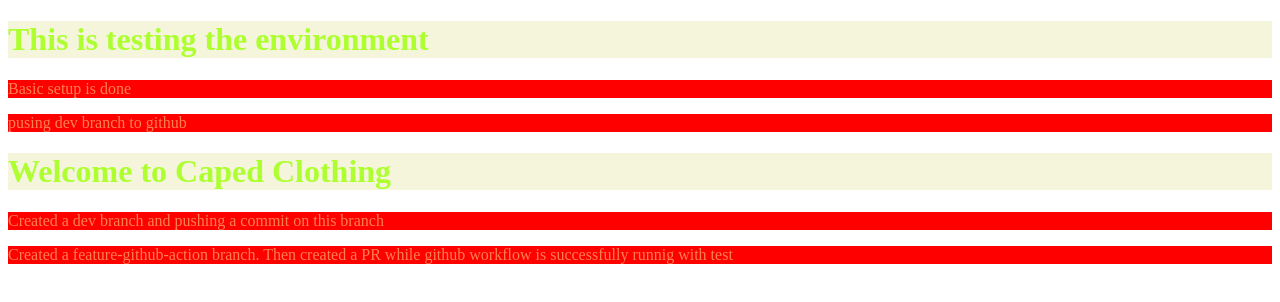
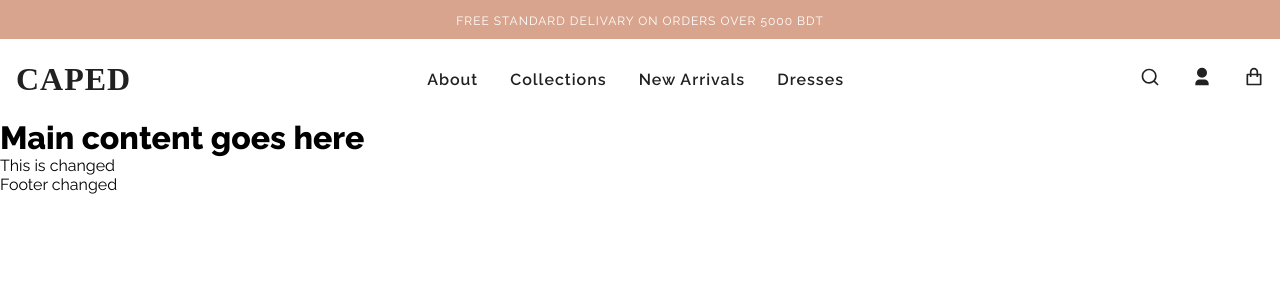
Before and after one commit to sagor9116/caped, a Gatsby site: page / in a window 1280 px wide. Built offline with nearby package versions, Linux system fonts and the light colour scheme; Gatsby itself is replaced by a stand-in of ours; a web font is replaced by a local one.

Commit message:
add favicon and add navigation
added navigaton and make it responsible

```diff
--- a/gatsby-browser.js
+++ b/gatsby-browser.js
@@ -1,6 +1,2 @@
 import "./src/styles/global.css"
 import "./src/styles/variables.css"
-
-// GATSBY_SHOPIFY_STOREFRONT_TOKEN = 322687f44f981a3f6abed8682004aed5
-
-// shopifyStoreFrontToken: process.env.GATSBY_SHOPIFY_STOREFRONT_TOKEN,
--- a/gatsby-config.js
+++ b/gatsby-config.js
@@ -8,6 +8,24 @@ module.exports = {
     hrefLang: "en",
     siteDescription: "A Gatsby powered E-commmerce clothing site for women",
     author: "Sagor Roy",
+    menuLinks: [
+      {
+        name: "About",
+        path: "/about",
+      },
+      {
+        name: "Collections",
+        path: "/all-collections",
+      },
+      {
+        name: "New Arrivals",
+        path: "/all-collections/new-arrivals",
+      },
+      {
+        name: "Dresses",
+        path: "/all-collections/dresses",
+      },
+    ],
   },
   flags: {
     FAST_DEV: true,
@@ -58,5 +76,13 @@ module.exports = {
       },
     },
     `gatsby-plugin-offline`,
+
+    {
+      resolve: `gatsby-plugin-google-fonts`,
+      options: {
+        fonts: [`Kurale`, `Raleway\:400,500,600,800 sans-serif`],
+        display: "swap",
+      },
+    },
   ].filter(Boolean),
 }
--- a/package.json
+++ b/package.json
@@ -25,6 +25,7 @@
     "dotenv": "^16.0.0",
     "gatsby": "^4.8.0",
     "gatsby-plugin-gatsby-cloud": "^4.8.1",
+    "gatsby-plugin-google-fonts": "^1.0.1",
     "gatsby-plugin-image": "^2.8.1",
     "gatsby-plugin-manifest": "^4.9.1",
     "gatsby-plugin-offline": "^5.9.1",
--- /dev/null
+++ b/src/components/announcement/Announcement.jsx
@@ -0,0 +1,26 @@
+import React from "react"
+import styled from "styled-components"
+
+const Wrapper = styled.div`
+  width: 100%;
+  padding: 10px 0;
+  background-color: #d8a48d;
+  text-align: center;
+`
+const AnnouncementText = styled.span`
+  color: #fff;
+  font-size: 12px;
+  letter-spacing: 1px;
+`
+
+const Announcement = () => {
+  return (
+    <Wrapper>
+      <AnnouncementText>
+        FREE STANDARD DELIVARY ON ORDERS OVER 5000 BDT
+      </AnnouncementText>
+    </Wrapper>
+  )
+}
+
+export default Announcement
--- /dev/null
+++ b/src/components/footer/Footer.jsx
@@ -0,0 +1,7 @@
+import React from "react"
+
+const Footer = () => {
+  return <div>Footer changed</div>
+}
+
+export default Footer
--- /dev/null
+++ b/src/components/header/Header.jsx
@@ -0,0 +1,13 @@
+import React from "react"
+import { Navigation, Announcement } from "../../components"
+
+const Header = ({ menuLinks, siteTitle }) => {
+  return (
+    <div>
+      <Announcement />
+      <Navigation menuLinks={menuLinks} siteTitle={siteTitle} />
+    </div>
+  )
+}
+
+export default Header
--- /dev/null
+++ b/src/components/index.js
@@ -0,0 +1,5 @@
+export { default as Header } from "./header/Header.jsx"
+export { default as Footer } from "./footer/Footer.jsx"
+export { default as Navigation } from "./nav/Navigation.jsx"
+export { default as Layout } from "./layout/Layout.jsx"
+export { default as Announcement } from "./announcement/Announcement.jsx"
--- /dev/null
+++ b/src/components/layout/Layout.jsx
@@ -0,0 +1,35 @@
+import React from "react"
+import { StaticQuery, graphql } from "gatsby"
+import { Header, Footer } from "../../components"
+
+const Layout = ({ children }) => {
+  return (
+    <StaticQuery
+      query={graphql`
+        query SiteTitleQuery {
+          site {
+            siteMetadata {
+              siteTitle
+              menuLinks {
+                name
+                path
+              }
+            }
+          }
+        }
+      `}
+      render={(data) => (
+        <>
+          <Header
+            menuLinks={data.site.siteMetadata.menuLinks}
+            siteTitle={data.site.siteMetadata.siteTitle}
+          />
+          <main>{children}</main>
+          <Footer />
+        </>
+      )}
+    />
+  )
+}
+
+export default Layout
--- /dev/null
+++ b/src/components/nav/Navigation.jsx
@@ -0,0 +1,81 @@
+import React, { useState, useEffect } from "react"
+import { v4 as uuidv4 } from "uuid"
+
+import {
+  RiMenu3Fill,
+  RiSearchLine,
+  RiCloseLine,
+  RiUser3Fill,
+  RiShoppingBagLine,
+} from "react-icons/ri"
+
+import {
+  Nav,
+  NavLinks,
+  NavLogoLink,
+  NavMenu,
+  NavSocialMenu,
+  IconLink,
+  ToggleBars,
+  Wrapper,
+  NavMenuContainer,
+} from "./navigation.styles"
+
+const Navigation = ({ siteTitle, menuLinks }) => {
+  const [scroll, setScroll] = useState(false)
+  const [click, setClick] = useState(false)
+
+  const changeNav = () => {
+    if (window.scrollY >= 80) {
+      setScroll(true)
+    } else {
+      setScroll(false)
+    }
+  }
+
+  const handleClick = () => setClick(!click)
+
+  useEffect(() => {
+    changeNav()
+    window.addEventListener("scroll", changeNav)
+  }, [])
+
+  return (
+    <Wrapper>
+      <Nav active={scroll} click={click}>
+        <NavMenuContainer>
+          <NavLogoLink to="/">{siteTitle}</NavLogoLink>
+
+          <ToggleBars onClick={handleClick}>
+            {click ? <RiCloseLine /> : <RiMenu3Fill />}
+          </ToggleBars>
+          <NavMenu onClick={handleClick} click={click}>
+            {menuLinks.map((link) => (
+              <NavLinks to={link.path} key={uuidv4()}>
+                {link.name}
+              </NavLinks>
+            ))}
+          </NavMenu>
+          {/* NavMenu */}
+
+          <NavSocialMenu>
+            <IconLink to="/">
+              <RiSearchLine />
+            </IconLink>
+            <IconLink to="/">
+              <RiUser3Fill />
+            </IconLink>
+            <IconLink to="/">
+              <RiShoppingBagLine />
+            </IconLink>
+          </NavSocialMenu>
+          {/* NavSocialMenu */}
+        </NavMenuContainer>
+        {/* NavMenuContainer*/}
+      </Nav>
+      {/* Nav */}
+    </Wrapper>
+  )
+}
+
+export default Navigation
--- /dev/null
+++ b/src/components/nav/navigation.styles.js
@@ -0,0 +1,125 @@
+import styled from "styled-components"
+import { Link } from "gatsby"
+import { breakpoints } from "../../utils/styles"
+
+export const Wrapper = styled.div``
+
+export const Nav = styled.div`
+  height: 80px;
+  position: sticky;
+  top: 0;
+  background: ${({ active }) => (active ? "blue" : "white")};
+  z-index: 999;
+
+  @media screen and (max-width: ${breakpoints.l}px) {
+  }
+`
+
+export const NavMenuContainer = styled.nav`
+  width: 100%;
+  height: 80px;
+  display: flex;
+  justify-content: space-between;
+  align-items: center;
+  position: relative;
+  z-index: 1;
+`
+
+export const NavLogoLink = styled(Link)`
+  display: flex;
+  align-items: center;
+  color: var(--font-color);
+  height: 100%;
+  font-family: var(--header-font);
+  font-weight: 800;
+  letter-spacing: 2px;
+  text-transform: uppercase;
+  font-size: var(--font-small);
+  padding: 0.5rem 1rem;
+
+  @media screen and (min-width: ${breakpoints.m}px) {
+    font-size: var(--font-medium);
+  }
+
+  @media screen and (min-width: ${breakpoints.l}px) {
+    font-size: var(--font-large);
+    font-weight: 600;
+    letter-spacing: 1px;
+  }
+`
+
+export const NavMenu = styled.div`
+  display: flex;
+  justify-content: center;
+  align-items: center;
+
+  @media screen and (max-width: ${breakpoints.l}px) {
+    width: 100%;
+    height: 90vh;
+    flex-direction: column;
+    position: absolute;
+    top: ${({ click }) => (click ? "100%" : "-10000px")};
+    opacity: 1;
+
+    background: #fff;
+  }
+`
+
+export const NavLinks = styled(Link)`
+  color: var(--font-color);
+  font-weight: 600;
+  display: flex;
+  align-items: center;
+  padding: 0 1rem;
+  letter-spacing: 1px;
+
+  @media screen and (max-width: ${breakpoints.l}px) {
+    width: 100%;
+    text-align: center;
+    display: table;
+    padding: 2rem;
+    font-size: var(--font-small);
+  }
+`
+
+export const NavSocialMenu = styled.div`
+  display: flex;
+  align-items: center;
+
+  @media screen and (max-width: ${breakpoints.l}px) {
+    width: 100%;
+    justify-content: center;
+    margin-right: 2rem;
+  }
+`
+
+export const IconLink = styled(Link)`
+  padding: 0 1rem;
+  font-size: var(--font-small);
+  color: var(--font-color);
+
+  @media screen and (max-width: ${breakpoints.l}px) {
+    padding: 0 6px;
+    font-size: var(--font-medium);
+    :nth-child(2) {
+      display: none;
+    }
+  }
+`
+
+// mobile-menu
+export const ToggleBars = styled.div`
+  display: none;
+  color: var(--font-color);
+  transition: 0.5s all ease-in;
+
+  @media screen and (max-width: ${breakpoints.l}px) {
+    display: block;
+    position: absolute;
+    top: 0;
+    right: 0;
+    transform: translate(-100%, 78%);
+    font-size: var(--font-medium);
+    cursor: pointer;
+  }
+`
--- a/src/pages/index.js
+++ b/src/pages/index.js
@@ -1,21 +1,15 @@
 import * as React from "react"
+import Layout from "../components/layout/Layout"
 
 // markup
 const IndexPage = () => {
   return (
     <main>
       <title>CAPED</title>
-      <h1>This is testing the environment</h1>
-      <p>Basic setup is done</p>
-      <p>pusing dev branch to github</p>
-      <div>
-        <h1>Welcome to Caped Clothing</h1>
-        <p>Created a dev branch and pushing a commit on this branch</p>
-        <p>
-          Created a feature-github-action branch. Then created a PR while github
-          workflow is successfully runnig with test
-        </p>
-      </div>
+      <Layout>
+        <h1>Main content goes here</h1>
+        <p>This is changed</p>
+      </Layout>
     </main>
   )
 }
--- a/src/styles/global.css
+++ b/src/styles/global.css
@@ -1,21 +1,30 @@
 *,
 *::before,
 *::after {
+  margin: 0;
+  padding: 0;
   border-width: 0;
   border-style: solid;
   box-sizing: border-box;
+  scroll-behavior: smooth;
 }
 
 body {
-  color: darkslategrey;
+  font-size: 16px;
+  font-family: var(--body-font);
+  -webkit-font-smoothing: antialiased;
+  -webkit-text-size-adjust: 100%;
+  text-rendering: optimizeSpeed;
 }
 
-h1 {
-  background-color: beige;
-  color: greenyellow;
+ul {
+  list-style-type: none;
 }
 
-p {
-  background-color: red;
-  color: coral;
+a {
+  text-decoration: none;
 }
+
+h2 {
+  font-family: var(--header-font);
+}
--- a/src/styles/variables.css
+++ b/src/styles/variables.css
@@ -0,0 +1,13 @@
+:root {
+  /* font-family */
+  --body-font: "Raleway", sans-serif;
+  --header-font: "Kurale";
+
+  /* font size */
+  --regular: 1rem;
+  --font-small: 20px;
+  --font-medium: 24px;
+  --font-large: 32px;
+
+  --font-color: #212121;
+}
--- /dev/null
+++ b/src/utils/styles.js
@@ -0,0 +1,20 @@
+import styled from "styled-components"
+
+export const breakpoints = {
+  s: 576,
+  m: 768,
+  l: 992,
+  xl: 1200,
+}
+
+export const Img = styled.img`
+  max-width: 100%;
+  margin-left: 0;
+  margin-right: 0;
+  margin-top: 0;
+  padding-bottom: 0;
+  padding-left: 0;
+  padding-right: 0;
+  padding-top: 0;
+  margin-bottom: 1.45rem;
+`
```
Also changed, not shown: src/components/Title.jsx (deleted, +0 -13 lines), src/components/Title.test.js (deleted, +0 -10 lines), src/components/layout/layout.styles.js (added), 1 other file.
